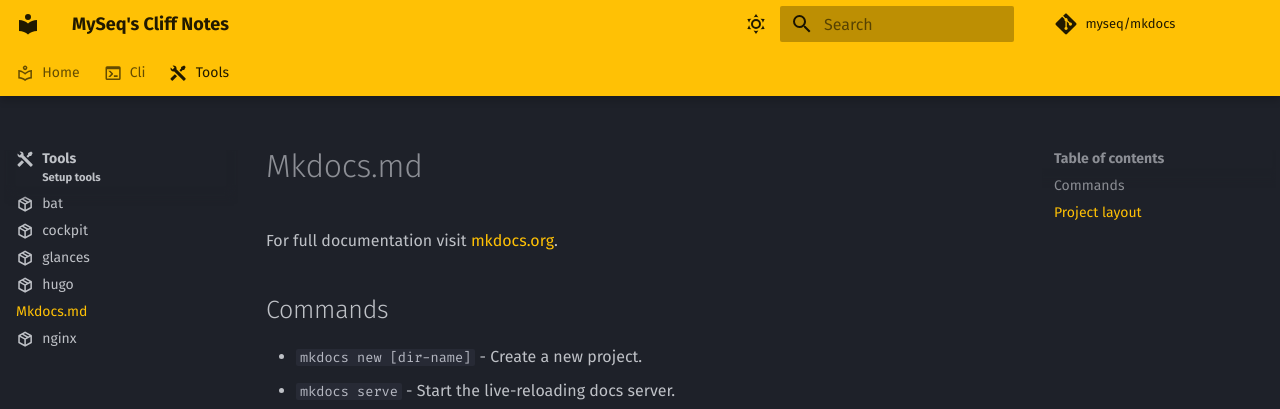
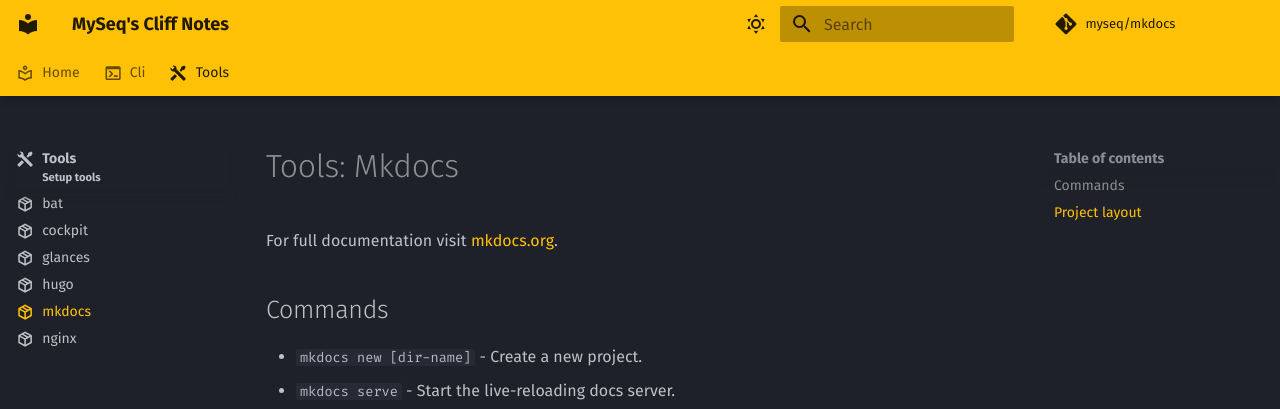
Before and after one commit to myseq/mkdocs, an MkDocs documentation site: the page built from docs/tools/mkdocs.md, in a window 1280 px wide. Shown: the top 409 px of the page. Built offline with MkDocs 1.6.1 and Material for MkDocs 9.7.7, drawn with Linux system fonts in a browser that asks for light colours; comment, search, counter and statistics services are not loaded.

Commit message:
Added icon

```diff
--- a/docs/tools/mkdocs.md
+++ b/docs/tools/mkdocs.md
@@ -1,4 +1,9 @@
-# Mkdocs.md
+---
+icon: material/package-variant-closed
+title: mkdocs
+---
+
+# Tools: Mkdocs
 
 For full documentation visit [mkdocs.org](https://www.mkdocs.org).
 
```
